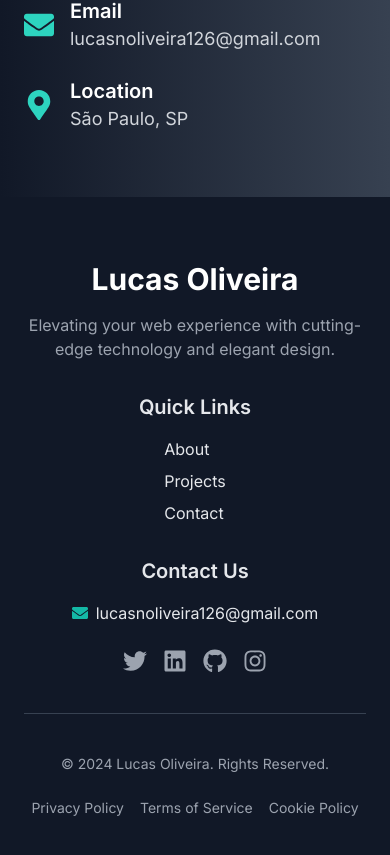
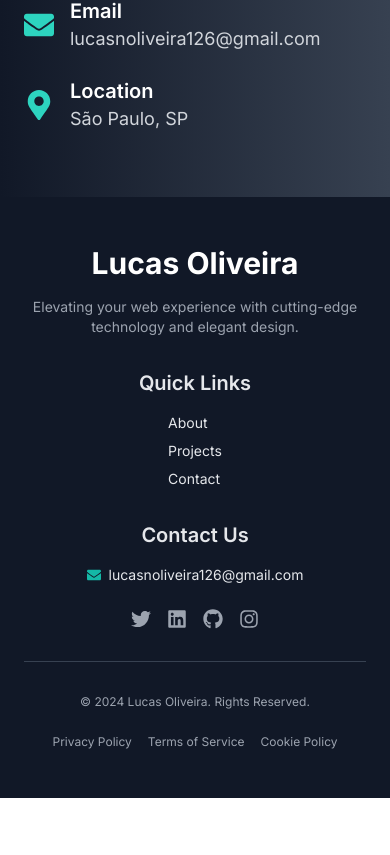
Before and after one commit to LucasNoliveira/portfolio-page, a Next.js app: page / in a window 390 px wide. Shown: the part 7556-8411 px from the top of the page. After the commit the page ends 8354 px from the top, so only its background shows below. Built offline with nearby package versions, Linux system fonts and the light colour scheme.

Commit message:
footer responsivity

```diff
--- a/src/app/components/Footer.tsx
+++ b/src/app/components/Footer.tsx
@@ -8,15 +8,15 @@ const Footer: FC = () => {
     const { translations } = useLanguage();
 
     return (
-        <footer className="bg-gray-900 text-gray-200 py-16">
-            <div className="container mx-auto px-6 md:px-12">
-                <div className="grid grid-cols-1 md:grid-cols-3 gap-8">
+        <footer className="bg-gray-900 text-gray-200 py-12 md:py-16 lg:py-20">
+            <div className="container mx-auto px-6 md:px-8 lg:px-12">
+                <div className="grid grid-cols-1 md:grid-cols-2 lg:grid-cols-3 gap-8">
                     {/* Brand & Description */}
                     <div className="flex flex-col items-center md:items-start">
                         <Link href="/" className="text-3xl font-bold text-white mb-4">
                             Lucas Oliveira
                         </Link>
-                        <p className="text-center md:text-left text-gray-400">
+                        <p className="text-center md:text-left text-gray-400 text-sm md:text-base">
                             {translations.elevatingYourWebXp}
                         </p>
                     </div>
@@ -24,13 +24,13 @@ const Footer: FC = () => {
                     <div className="flex flex-col items-center md:items-start">
                         <h3 className="text-xl font-semibold mb-4">{translations.quickLinks}</h3>
                         <nav className="flex flex-col space-y-2">
-                            <Link href="#about" className="hover:text-white transition-colors duration-300">
+                            <Link href="#about" className="hover:text-white transition-colors duration-300 text-sm md:text-base">
                                 {translations.about}
                             </Link>
-                            <Link href="#projects" className="hover:text-white transition-colors duration-300">
+                            <Link href="#projects" className="hover:text-white transition-colors duration-300 text-sm md:text-base">
                                 {translations.projects}
                             </Link>
-                            <Link href="#contact" className="hover:text-white transition-colors duration-300">
+                            <Link href="#contact" className="hover:text-white transition-colors duration-300 text-sm md:text-base">
                                 {translations.contact}
                             </Link>
                         </nav>
@@ -38,7 +38,7 @@ const Footer: FC = () => {
 
                     <div className="flex flex-col items-center md:items-start">
                         <h3 className="text-xl font-semibold mb-4">{translations.contactUs}</h3>
-                        <ul className="space-y-2">
+                        <ul className="space-y-2 text-sm md:text-base">
                             <li className="flex items-center">
                                 <FaEnvelope className="text-teal-500 mr-2" />
                                 <a href="mailto:lucasnoliveira126@gmail.com" className="hover:text-white hover:underline transition-colors duration-300">
@@ -52,48 +52,48 @@ const Footer: FC = () => {
                                 aria-label="Twitter"
                                 className="text-gray-400 hover:text-blue-400 transition-colors duration-300"
                             >
-                                <FaTwitter className="h-6 w-6" />
+                                <FaTwitter className="h-5 w-5 md:h-6 md:w-6" />
                             </a>
                             <a
                                 href="https://www.linkedin.com/in/seu-perfil"
                                 aria-label="LinkedIn"
-                                className="text-gray-400 hover:text-blue-600 hover:bg-white transition-colors duration-300"
+                                className="text-gray-400 hover:text-blue-600 transition-colors duration-300"
                             >
-                                <FaLinkedin className="h-6 w-6" />
+                                <FaLinkedin className="h-5 w-5 md:h-6 md:w-6" />
                             </a>
                             <a
                                 href="https://github.com/lucasnoliveira"
                                 aria-label="GitHub"
                                 className="text-gray-400 hover:text-white transition-colors duration-300"
                             >
-                                <FaGithub className="h-6 w-6" />
+                                <FaGithub className="h-5 w-5 md:h-6 md:w-6" />
                             </a>
                             <a
                                 href="https://instagram.com/lucas127"
                                 aria-label="Instagram"
                                 className="text-gray-400 hover:text-pink-500 transition-colors duration-300"
                             >
-                                <FaInstagram className="h-6 w-6" />
+                                <FaInstagram className="h-5 w-5 md:h-6 md:w-6" />
                             </a>
                         </div>
                     </div>
                 </div>
 
-                <hr className="my-10 border-gray-700" />
+                <hr className="my-8 border-gray-700" />
 
-                <div className="flex flex-col md:flex-row justify-between items-center text-sm text-gray-400">
-                    <p className="mb-6 md:mb-0">
+                <div className="flex flex-col md:flex-row justify-between items-center text-xs md:text-sm text-gray-400">
+                    <p className="mb-6 md:mb-0 text-center md:text-left">
                         &copy; {new Date().getFullYear()} Lucas Oliveira. {translations.rightsReserved}.
                     </p>
 
                     <div className="flex flex-wrap justify-center gap-4">
-                        <Link href="#" className="hover:text-blue-600 transition duration-300">
+                        <Link href="#" className="hover:text-blue-600 transition duration-300 text-xs md:text-sm">
                             {translations.privacyPolicy}
                         </Link>
-                        <Link href="#" className="hover:text-blue-600 transition duration-300">
+                        <Link href="#" className="hover:text-blue-600 transition duration-300 text-xs md:text-sm">
                             {translations.termsOfService}
                         </Link>
-                        <Link href="#" className="hover:text-blue-600 transition duration-300">
+                        <Link href="#" className="hover:text-blue-600 transition duration-300 text-xs md:text-sm">
                             {translations.cookiePolicy}
                         </Link>
                     </div>
```
